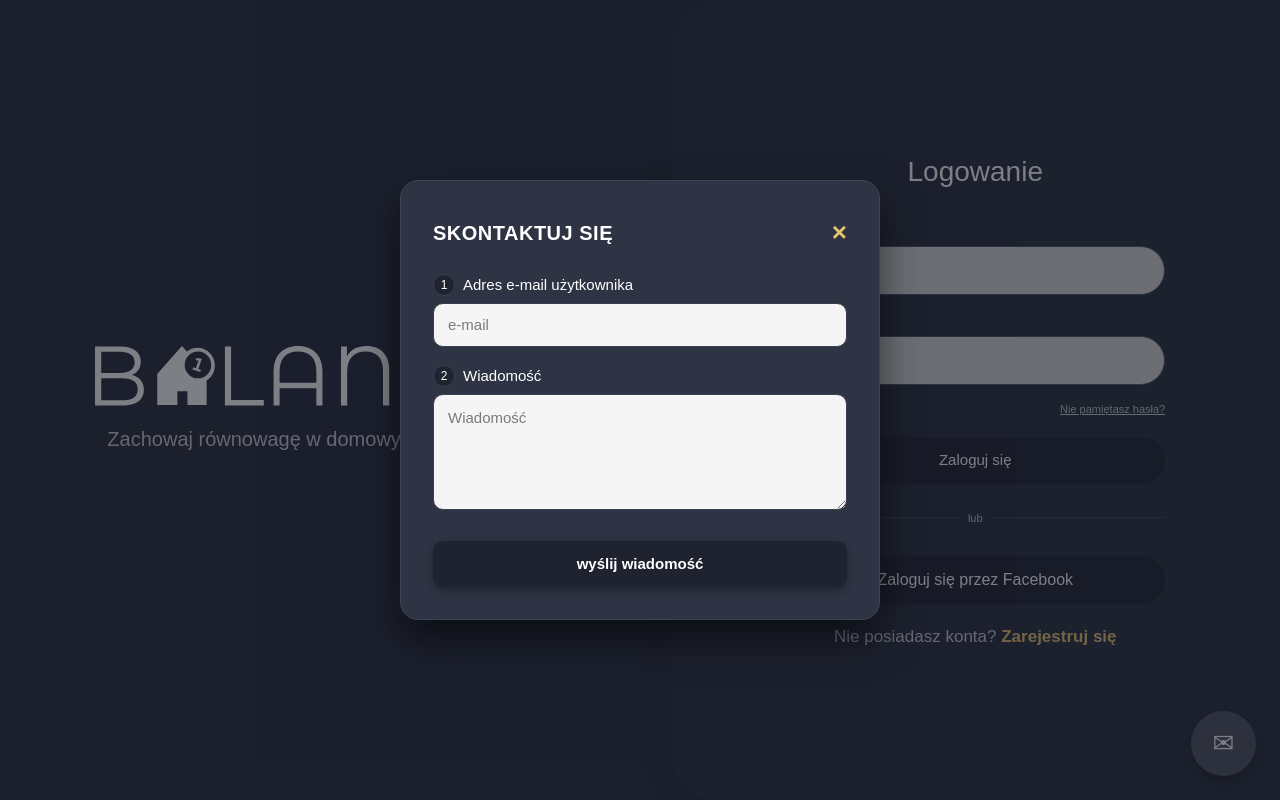
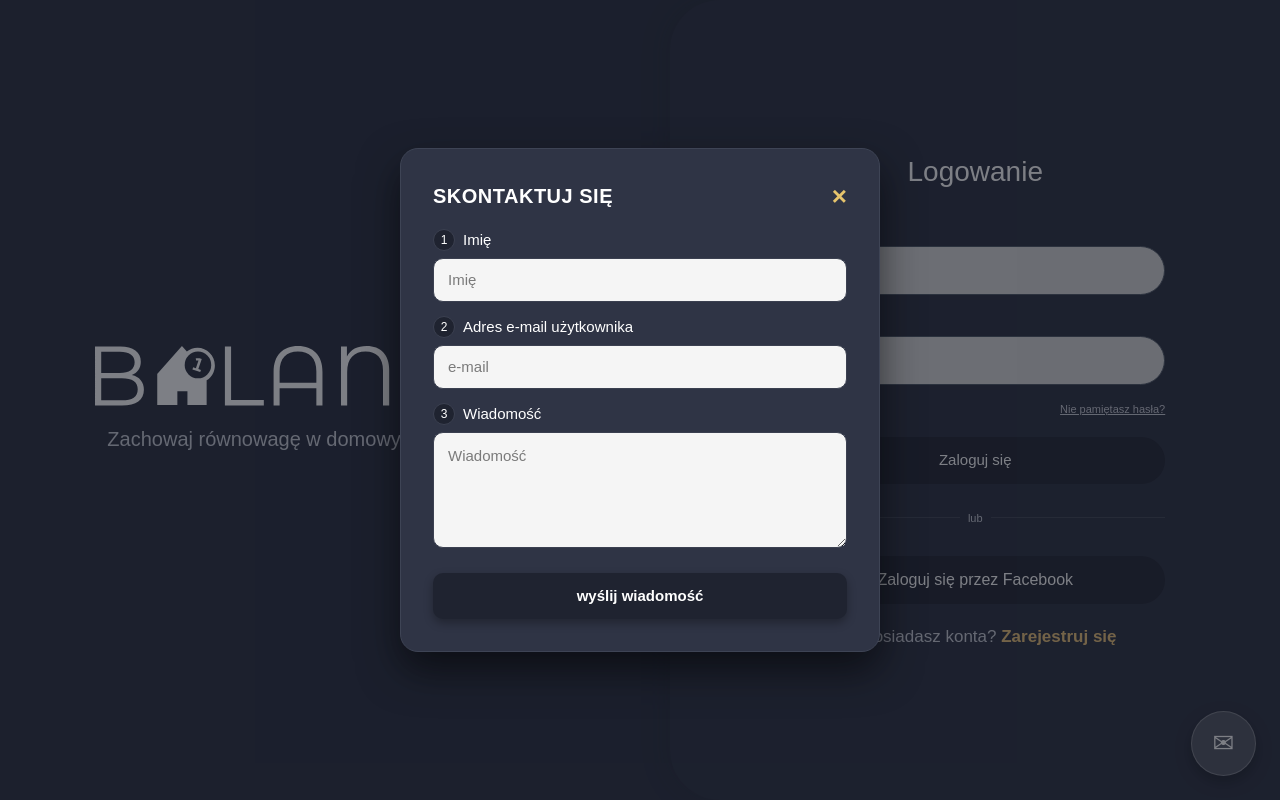
Before and after one commit to krzysztofsulkowski/pipsi2-frontend, a Next.js app in the folder budget-frontend/: page /login in a window 1280 px wide. Both pictures are taken after a click on the button "Kontakt". Built offline with nearby package versions, Linux system fonts and the light colour scheme; no server answers; a web font is replaced by a local one.

Commit message:
fixed contact message

```diff
--- a/budget-frontend/src/app/GlobalContact.tsx
+++ b/budget-frontend/src/app/GlobalContact.tsx
@@ -2,22 +2,103 @@
 
 import { useState, FormEvent } from "react";
 
+type SubmitState = "idle" | "loading" | "success" | "error";
+
+interface ApiResponseWrapper<T> {
+    data: T;
+}
+
 export default function GlobalContact() {
+    const apiUrl = process.env.NEXT_PUBLIC_API_URL || "";
+
     const [isOpen, setIsOpen] = useState(false);
+    const [name, setName] = useState("");
     const [email, setEmail] = useState("");
     const [message, setMessage] = useState("");
-    const [hover, setHover] = useState(false); // ← DODANE
+    const [hover, setHover] = useState(false);
 
-    const handleSubmit = (e: FormEvent) => {
+    const [submitState, setSubmitState] = useState<SubmitState>("idle");
+    const [submitText, setSubmitText] = useState<string>("");
+
+    const resetForm = () => {
+        setName("");
+        setEmail("");
+        setMessage("");
+        setSubmitState("idle");
+        setSubmitText("");
+    };
+
+    const closeModal = () => {
+        setIsOpen(false);
+        resetForm();
+    };
+
+    const handleSubmit = async (e: FormEvent) => {
         e.preventDefault();
+        setSubmitText("");
+
+        const trimmedName = name.trim();
+        const trimmedEmail = email.trim();
+        const trimmedMessage = message.trim();
+
+        if (!trimmedName || !trimmedEmail || !trimmedMessage) {
+            setSubmitState("error");
+            setSubmitText("Uzupełnij wszystkie pola.");
+            return;
+        }
+
+        setSubmitState("loading");
+
+        try {
+            const res = await fetch(`${apiUrl}/api/dashboard/submit-message`, {
+                method: "POST",
+                headers: { "Content-Type": "application/json" },
+                body: JSON.stringify({
+                    name: trimmedName,
+                    email: trimmedEmail,
+                    message: trimmedMessage,
+                }),
+            });
+
+            if (!res.ok) {
+                let backendMsg = "";
+                try {
+                    const data = (await res.json()) as ApiResponseWrapper<unknown>;
+                    backendMsg = typeof data === "object" && data !== null ? JSON.stringify(data) : "";
+                } catch {
+                    backendMsg = "";
+                }
+
+                setSubmitState("error");
+                setSubmitText(
+                    res.status === 400
+                        ? "Nieprawidłowe dane. Sprawdź pola i spróbuj ponownie."
+                        : "Nie udało się wysłać wiadomości. Spróbuj ponownie."
+                );
+                return;
+            }
+
+            setSubmitState("success");
+            setSubmitText("Wiadomość została wysłana.");
+            setName("");
+            setEmail("");
+            setMessage("");
+        } catch {
+            setSubmitState("error");
+            setSubmitText("Błąd połączenia z serwerem. Spróbuj ponownie.");
+        } finally {
+            setSubmitState((prev) => (prev === "success" ? "success" : prev));
+        }
     };
+
+    const isLoading = submitState === "loading";
 
     return (
         <>
             <button
                 onClick={() => setIsOpen(true)}
-                onMouseEnter={() => setHover(true)}   // ← DODANE
-                onMouseLeave={() => setHover(false)}  // ← DODANE
+                onMouseEnter={() => setHover(true)}
+                onMouseLeave={() => setHover(false)}
                 style={{
                     position: "fixed",
                     bottom: "24px",
@@ -25,10 +106,8 @@ export default function GlobalContact() {
                     width: "65px",
                     height: "65px",
                     borderRadius: "50%",
-                    background: hover
-                        ? "rgba(255,255,255,0.28)"
-                        : "rgba(255,255,255,0.18)",   // ← ZMIENIONE
-                    transform: hover ? "scale(1.08)" : "scale(1)", // ← ZMIENIONE
+                    background: hover ? "rgba(255,255,255,0.28)" : "rgba(255,255,255,0.18)",
+                    transform: hover ? "scale(1.08)" : "scale(1)",
                     backdropFilter: "blur(4px)",
                     color: "#FFFFFF",
                     cursor: "pointer",
@@ -39,14 +118,16 @@ export default function GlobalContact() {
                     boxShadow: "0 6px 15px rgba(0,0,0,0.35)",
                     zIndex: 9999,
                     transition: "transform 0.2s ease, background 0.2s ease",
+                    border: "1px solid rgba(255,255,255,0.25)",
                 }}
+                aria-label="Kontakt"
             >
                 ✉
             </button>
 
             {isOpen && (
                 <div
-                    onClick={() => setIsOpen(false)}
+                    onClick={closeModal}
                     style={{
                         position: "fixed",
                         inset: 0,
@@ -55,6 +136,7 @@ export default function GlobalContact() {
                         justifyContent: "center",
                         alignItems: "center",
                         zIndex: 10000,
+                        padding: "16px",
                     }}
                 >
                     <div
@@ -75,7 +157,7 @@ export default function GlobalContact() {
                                 display: "flex",
                                 justifyContent: "space-between",
                                 alignItems: "center",
-                                marginBottom: "22px",
+                                marginBottom: "18px",
                             }}
                         >
                             <h2
@@ -90,7 +172,7 @@ export default function GlobalContact() {
                             </h2>
 
                             <button
-                                onClick={() => setIsOpen(false)}
+                                onClick={closeModal}
                                 style={{
                                     background: "transparent",
                                     border: "none",
@@ -98,11 +180,32 @@ export default function GlobalContact() {
                                     fontSize: "26px",
                                     fontWeight: 600,
                                     cursor: "pointer",
+                                    lineHeight: 1,
                                 }}
+                                aria-label="Zamknij"
                             >
                                 ×
                             </button>
                         </div>
+
+                        {submitText && (
+                            <div
+                                style={{
+                                    marginBottom: "14px",
+                                    padding: "10px 12px",
+                                    borderRadius: "12px",
+                                    border: "1px solid rgba(255,255,255,0.18)",
+                                    background:
+                                        submitState === "success"
+                                            ? "rgba(140, 194, 121, 0.16)"
+                                            : submitState === "error"
+                                                ? "rgba(221, 125, 125, 0.16)"
+                                                : "rgba(255,255,255,0.08)",
+                                }}
+                            >
+                                <div style={{ fontSize: "14px" }}>{submitText}</div>
+                            </div>
+                        )}
 
                         <form onSubmit={handleSubmit}>
                             <label
@@ -131,14 +234,14 @@ export default function GlobalContact() {
                                 >
                                     1
                                 </span>
-                                Adres e-mail użytkownika
+                                Imię
                             </label>
 
                             <input
-                                type="email"
-                                value={email}
-                                onChange={(e) => setEmail(e.target.value)}
-                                placeholder="e-mail"
+                                type="text"
+                                value={name}
+                                onChange={(e) => setName(e.target.value)}
+                                placeholder="Imię"
                                 style={{
                                     width: "100%",
                                     padding: "10px 14px",
@@ -146,9 +249,10 @@ export default function GlobalContact() {
                                     border: "1px solid #3B4050",
                                     background: "#F5F5F5",
                                     color: "#000000",
-                                    marginBottom: "18px",
+                                    marginBottom: "14px",
                                     fontSize: "15px",
                                 }}
+                                disabled={isLoading}
                             />
 
                             <label
@@ -177,6 +281,53 @@ export default function GlobalContact() {
                                 >
                                     2
                                 </span>
+                                Adres e-mail użytkownika
+                            </label>
+
+                            <input
+                                type="email"
+                                value={email}
+                                onChange={(e) => setEmail(e.target.value)}
+                                placeholder="e-mail"
+                                style={{
+                                    width: "100%",
+                                    padding: "10px 14px",
+                                    borderRadius: "10px",
+                                    border: "1px solid #3B4050",
+                                    background: "#F5F5F5",
+                                    color: "#000000",
+                                    marginBottom: "14px",
+                                    fontSize: "15px",
+                                }}
+                                disabled={isLoading}
+                            />
+
+                            <label
+                                style={{
+                                    display: "flex",
+                                    alignItems: "center",
+                                    gap: "8px",
+                                    fontSize: "15px",
+                                    marginBottom: "6px",
+                                    fontWeight: 500,
+                                }}
+                            >
+                                <span
+                                    style={{
+                                        background: "#1F2330",
+                                        color: "#FFFFFF",
+                                        width: "22px",
+                                        height: "22px",
+                                        borderRadius: "50%",
+                                        display: "flex",
+                                        alignItems: "center",
+                                        justifyContent: "center",
+                                        fontSize: "12px",
+                                        border: "1px solid #3B4050",
+                                    }}
+                                >
+                                    3
+                                </span>
                                 Wiadomość
                             </label>
 
@@ -191,11 +342,12 @@ export default function GlobalContact() {
                                     borderRadius: "10px",
                                     border: "1px solid #3B4050",
                                     background: "#F5F5F5",
-                            color: "#000000",
-                            marginBottom: "24px",
-                            fontSize: "15px",
-                            resize: "vertical",
+                                    color: "#000000",
+                                    marginBottom: "18px",
+                                    fontSize: "15px",
+                                    resize: "vertical",
                                 }}
+                                disabled={isLoading}
                             />
 
                             <button
@@ -205,16 +357,17 @@ export default function GlobalContact() {
                                     padding: "12px 18px",
                                     borderRadius: "10px",
                                     border: "none",
-                                    background: "#1F2330",
+                                    background: isLoading ? "rgba(31,35,48,0.65)" : "#1F2330",
                                     color: "#FFFFFF",
                                     fontWeight: 600,
-                                    cursor: "pointer",
+                                    cursor: isLoading ? "default" : "pointer",
                                     fontSize: "15px",
                                     boxShadow: "0 4px 10px rgba(0,0,0,0.3)",
                                     textTransform: "lowercase",
                                 }}
+                                disabled={isLoading}
                             >
-                                wyślij wiadomość
+                                {isLoading ? "wysyłanie..." : "wyślij wiadomość"}
                             </button>
                         </form>
                     </div>
```
